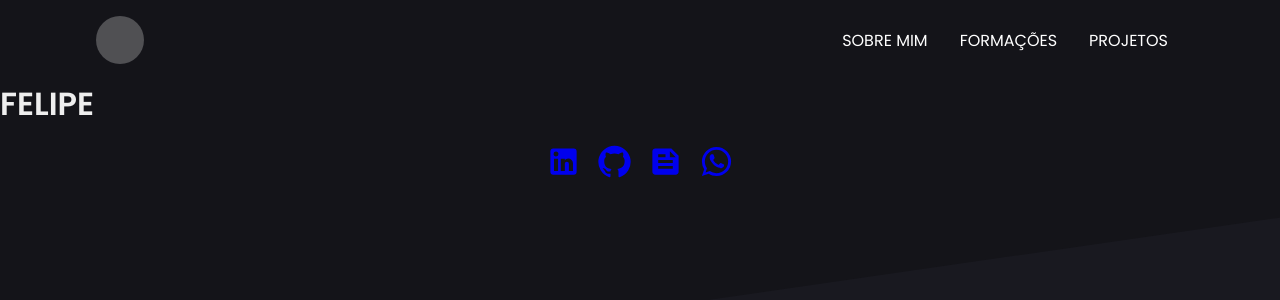
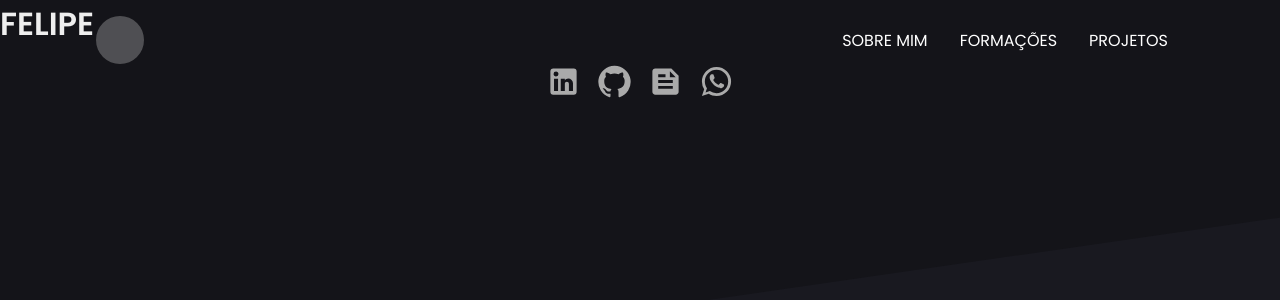
Before and after one commit to FelipeAL00/felipeal00.github.io, a React (Create React App) app: page / in a window 1280 px wide. Shown: the top 300 px of the page. Built offline with nearby package versions, Linux system fonts and the light colour scheme.

Commit message:
Deixando Header fixo, falta apenas condição para caso ele esteja em movimento.

```diff
--- a/src/components/Footer/index.jsx
+++ b/src/components/Footer/index.jsx
@@ -2,6 +2,8 @@ import React from "react";
 
 import { Container, Content } from "./style";
 import { WhatsApp, LinkedIn, GitHub, Feed } from "@mui/icons-material";
+
+import pdf from "../../assets/pdfs/FelipeAlmeidadaSilva.pdf";
 
 function Footer() {
   return (
@@ -10,16 +12,21 @@ function Footer() {
         <a
           href="https://www.linkedin.com/in/felipe-almeida-da-silva-34a114150/"
           target="_blank"
+          rel="noreferrer"
         >
           <LinkedIn sx={{ fontSize: 35 }} />
         </a>
-        <a href="https://github.com/felipeal00" target="_blank">
+        <a
+          href="https://github.com/felipeal00"
+          target="_blank"
+          rel="noreferrer"
+        >
           <GitHub sx={{ fontSize: 35 }} />
         </a>
-        <a href="../../assets/pdfs/Felipe Almeida da Silva.pdf">
+        <a href={pdf} target="_blank" rel="noreferrer">
           <Feed sx={{ fontSize: 35 }} />
         </a>
-        <a href="https://wa.me/5511953701433" target="_blank">
+        <a href="https://wa.me/5511953701433" target="_blank" rel="noreferrer">
           <WhatsApp sx={{ fontSize: 35 }} />
         </a>
       </Content>
--- a/src/components/Footer/style.js
+++ b/src/components/Footer/style.js
@@ -11,11 +11,13 @@ export const Container = styled.footer`
 `;
 
 export const Content = styled.div`
-  svg {
+  a {
+    text-decoration: none;
+    color: #aaa;
     margin: 0 0.5rem;
     transition: all 0.2s;
     &:hover {
-      opacity: 0.5;
+      color: #fff;
     }
   }
 `;
--- a/src/components/Header/index.jsx
+++ b/src/components/Header/index.jsx
@@ -1,7 +1,14 @@
 import { Link } from "react-router-dom";
-import { BackgroundImageLogo, Container, Menu, MenuOption } from "./style";
+import {
+  BackgroundImageLogo,
+  Container,
+  Fixed,
+  Menu,
+  MenuOption,
+} from "./style";
 export default function Header() {
   return (
+    <Fixed>
       <Container>
         <BackgroundImageLogo />
         <Menu>
@@ -16,5 +23,6 @@ export default function Header() {
           </Link>
         </Menu>
       </Container>
+    </Fixed>
   );
 }
--- a/src/components/Header/style.js
+++ b/src/components/Header/style.js
@@ -1,4 +1,14 @@
 import styled from "styled-components";
+
+export const Fixed = styled.div`
+  position: fixed;
+  width: 100%;
+
+  &:-webkit-scrollbar {
+    background: #fff;
+    color: #fff;
+  }
+`;
 
 export const Container = styled.header`
   max-width: 1120px;
--- a/src/pages/Projects/index.jsx
+++ b/src/pages/Projects/index.jsx
@@ -20,8 +20,8 @@ class Projects extends Component {
       <ProjectList>
         {projects.map((project) => (
           <li key={project.id}>
-            <strong>Projeto: {project.name}</strong>
-            <span>Descrição: {project.description}</span>
+            <strong>{project.name}</strong>
+            <span>{project.description}</span>
             <label>Linguagem: {project.language}</label>
             <Button href={project.html_url} target="_blank">
               <span>Ver mais...</span>
--- a/src/pages/Projects/styles.js
+++ b/src/pages/Projects/styles.js
@@ -1,6 +1,4 @@
 import styled from "styled-components";
-
-export const Container = styled.div``;
 
 export const ProjectList = styled.ul`
   display: grid;
@@ -27,18 +25,21 @@ export const ProjectList = styled.ul`
     font-size: 1rem;
     line-height: 1.2rem;
     margin-top: 0.8rem;
+    margin-bottom: 0.5rem;
   }
 
   span {
     font-size: 0.7rem;
     margin: auto 0;
     color: #ddd;
+    margin-bottom: 0.5rem;
   }
 
   label {
     font-size: 0.5rem;
     color: #ccc;
     margin: auto 0;
+    margin-bottom: 0.1rem;
   }
 `;
 
@@ -49,24 +50,19 @@ export const Button = styled.a`
   overflow: hidden;
   border-radius: 0.2rem;
   display: flex;
-  margin-top: auto;
   align-items: center;
   transition: all 0.2s;
-  height: 1.5rem;
   text-decoration: none;
   &:hover {
     opacity: 0.5;
   }
 
   span {
+    text-align: center;
     flex: 1;
-    text-align: center;
     font-weight: 600;
     color: #333;
     transition: all 0.2s;
-
-    color: #000;
-    &:hover {
-    }
+    margin-top: 0.3rem;
   }
 `;
```
Also changed, not shown: 1 other file (tests, documents, lock files or other folders). Lines whose indentation alone changed are shown as unchanged.
